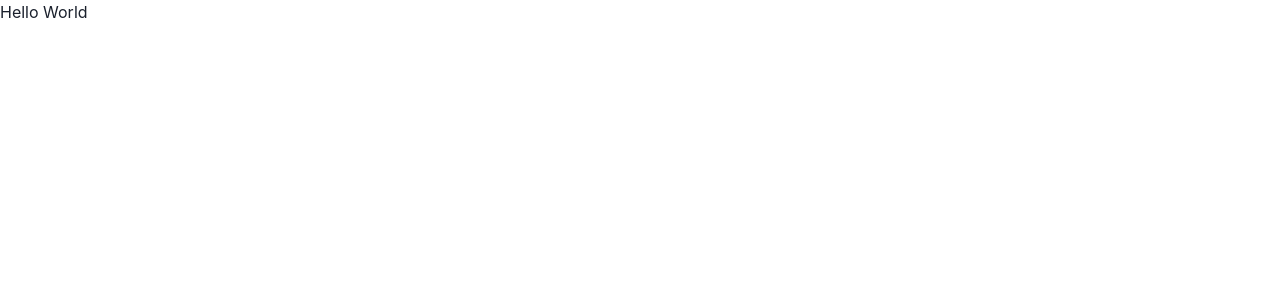
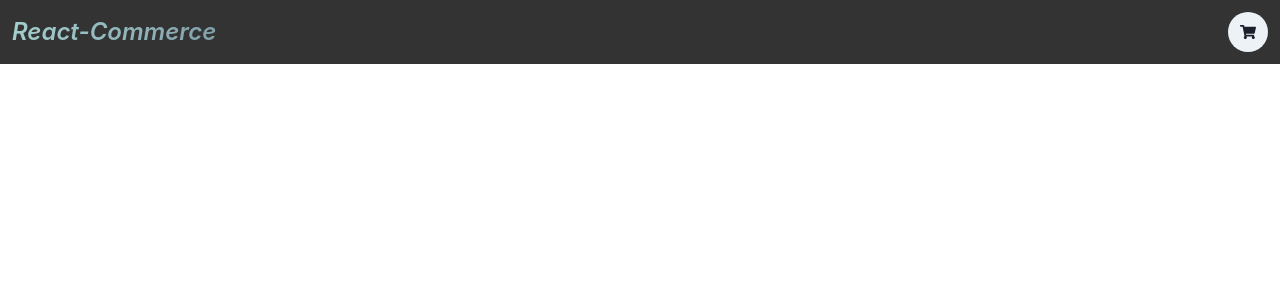
Before and after one commit to numanjvd82/react-e-commerce-web, a React (Create React App) app: page / in a window 1280 px wide. Shown: the top 300 px of the page. Built offline with nearby package versions, Linux system fonts and the light colour scheme.

Commit message:
header component complete

```diff
--- a/src/App.js
+++ b/src/App.js
@@ -1,5 +1,12 @@
+import { BrowserRouter } from 'react-router-dom';
+import Header from './components/Header';
+
 function App() {
-  return <h1>Hello World</h1>;
+  return (
+    <BrowserRouter>
+      <Header />
+    </BrowserRouter>
+  );
 }
 
 export default App;
--- /dev/null
+++ b/src/components/Header.jsx
@@ -0,0 +1,30 @@
+import { Box, Flex, IconButton, Text } from '@chakra-ui/react';
+import { FaShoppingCart } from 'react-icons/fa';
+import { Link } from 'react-router-dom';
+
+const Header = () => {
+  return (
+    <Box py="3" backgroundColor="blackAlpha.800">
+      <Flex mx="3" align="center" justify="space-between">
+        <Link to="/">
+          <Text
+            bgGradient="linear(to-l, #82A0AA,#A3CFCD)"
+            bgClip="text"
+            as="i"
+            fontSize="1.5rem"
+            fontWeight="semibold"
+          >
+            React-Commerce
+          </Text>
+        </Link>
+        <IconButton
+          isRound="true"
+          aria-label="Click to Open Cart"
+          icon={<FaShoppingCart />}
+        />
+      </Flex>
+    </Box>
+  );
+};
+
+export default Header;
```
